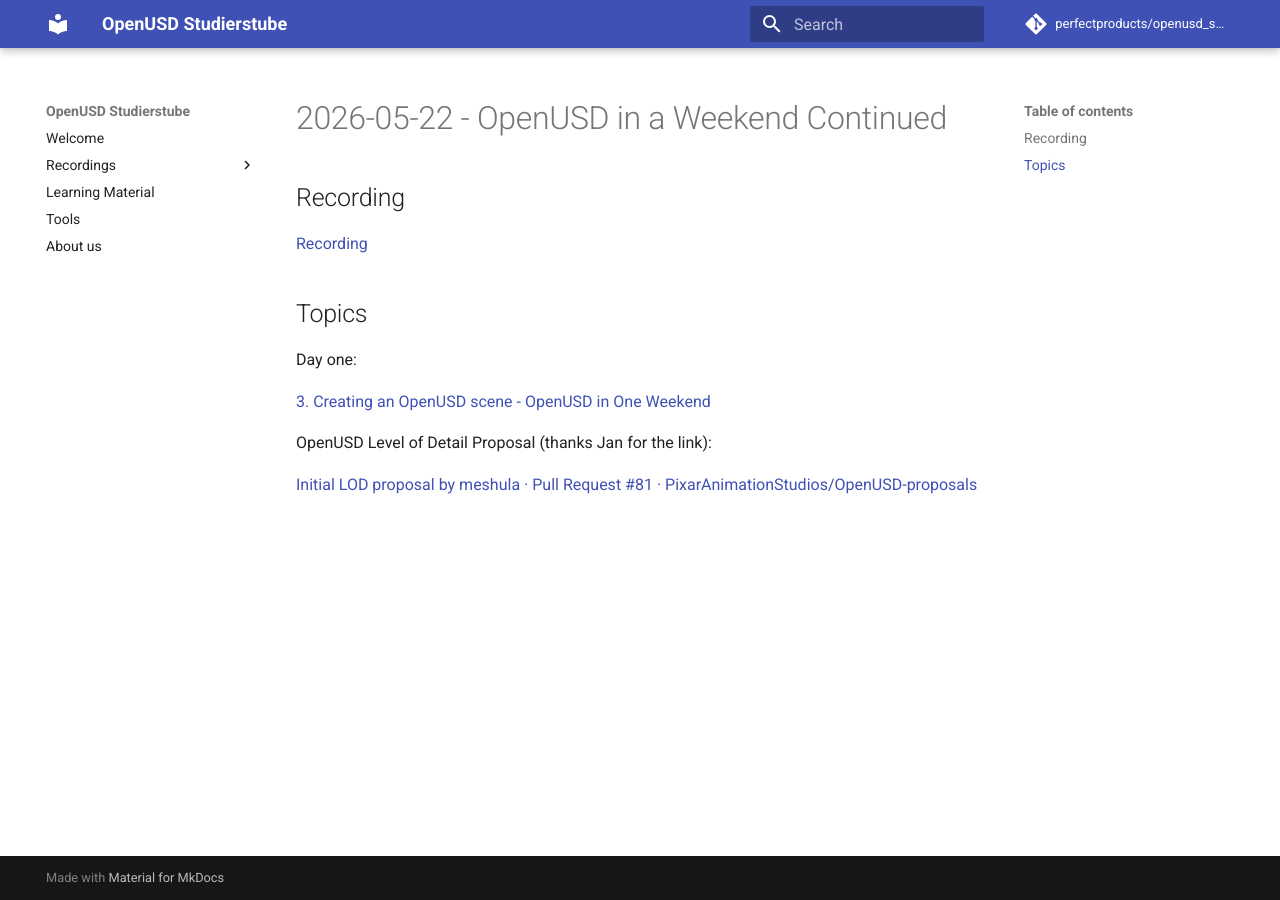
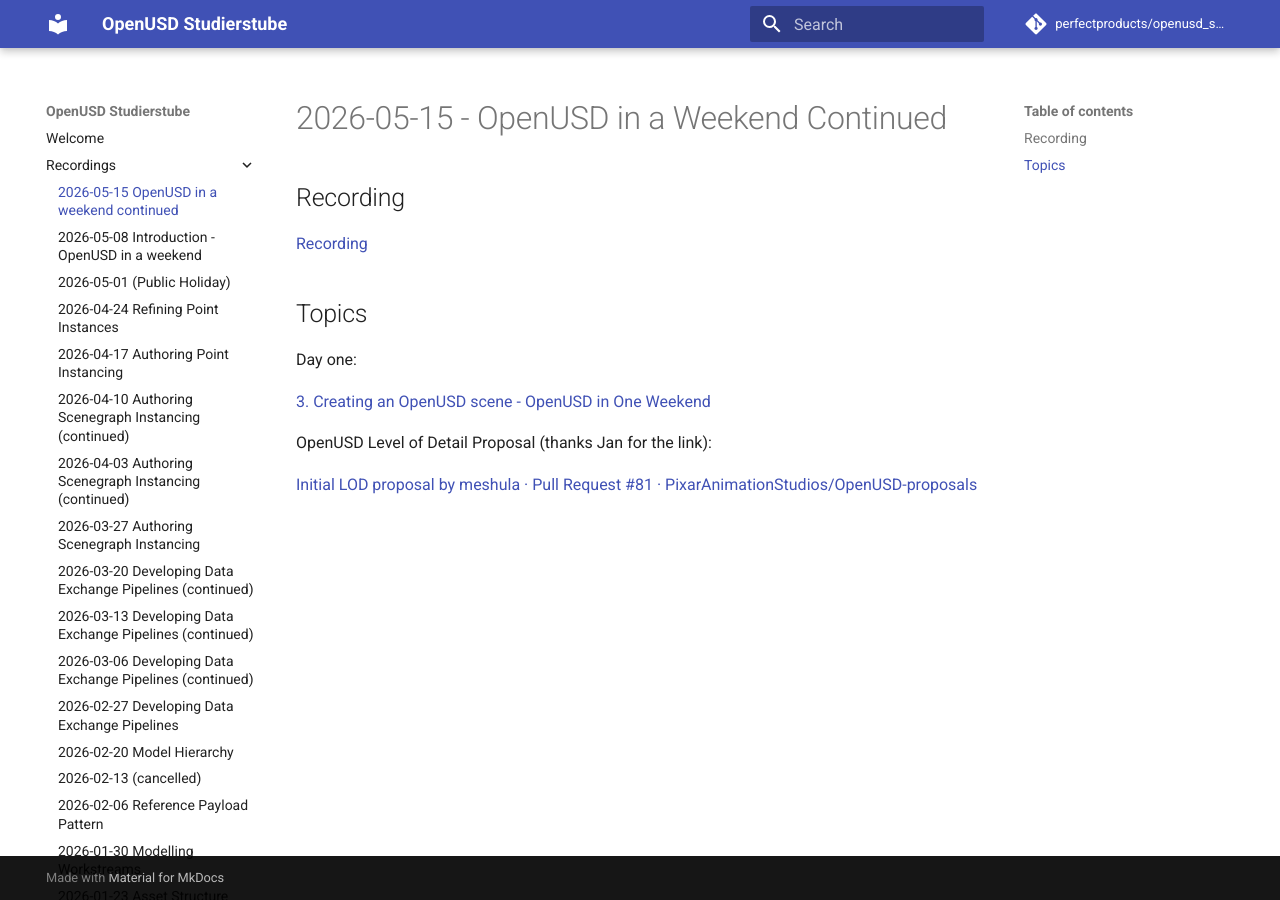
Before and after one commit to perfectproducts/openusd_studierstube, an MkDocs documentation site: the page built from docs/recordings/2026-05-15/notes.md, in a window 1280 px wide. Built offline with MkDocs 1.6.1 and Material for MkDocs 9.7.7, drawn with Linux system fonts in a browser that asks for light colours; comment, search, counter and statistics services are not loaded.

Commit message:
fix date mixup

```diff
--- a/docs/recordings/2026-05-15/notes.md
+++ b/docs/recordings/2026-05-15/notes.md
@@ -1,4 +1,4 @@
-# 2026-05-22 - OpenUSD in a Weekend Continued
+# 2026-05-15 - OpenUSD in a Weekend Continued
 
 ## Recording
 
--- a/mkdocs.yml
+++ b/mkdocs.yml
@@ -13,7 +13,7 @@
 nav:
   - Welcome: index.md
   - Recordings:
-    - 2026-05-15 OpenUSD in a weekend continued: recordings/2026-05-22/notes.md
+    - 2026-05-15 OpenUSD in a weekend continued: recordings/2026-05-15/notes.md
     - 2026-05-08 Introduction - OpenUSD in a weekend: recordings/2026-05-08/notes.md
     - 2026-05-01 (Public Holiday): https://en.wikipedia.org/wiki/Labor_Day
     - 2026-04-24 Refining Point Instances: recordings/2026-04-24/notes.md
```
Also changed, not shown: docs/recordings/2026-05-22/notes.md (deleted, +0 -15 lines).
